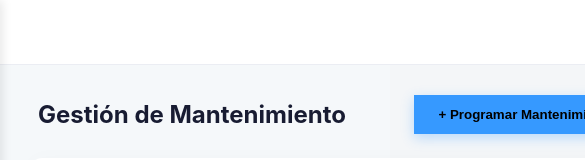
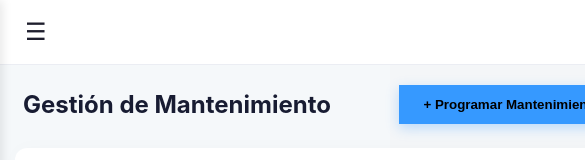
Before and after one commit to JaiderLopez/gestor_de_area, a React (Create React App) app in the folder frontend/: page /mantenimiento in a window 390 px wide. Shown: the top 160 px of the page, 585 px wide, since content can reach past the window. Built offline with nearby package versions, Linux system fonts and the light colour scheme; no server answers.

Commit message:
responsive mobile

```diff
--- a/frontend/src/components/common/Modal.css
+++ b/frontend/src/components/common/Modal.css
@@ -72,19 +72,23 @@ body .modal-container {
 
 /* Sizes */
 .modal-small {
-    width: 400px;
+    width: 95%;
+    max-width: 400px;
 }
 
 .modal-medium {
-    width: 600px;
+    width: 95%;
+    max-width: 600px;
 }
 
 .modal-large {
-    width: 900px;
+    width: 95%;
+    max-width: 900px;
 }
 
 .modal-xlarge {
-    width: 1100px;
+    width: 95%;
+    max-width: 1100px;
 }
 
 @keyframes fadeIn {
--- a/frontend/src/components/layout/Layout.css
+++ b/frontend/src/components/layout/Layout.css
@@ -35,17 +35,45 @@
     overflow-x: hidden;
 }
 
+.mobile-menu-btn {
+    display: none;
+    background: none;
+    border: none;
+    font-size: 1.5rem;
+    color: #1e1e2d;
+    cursor: pointer;
+    padding: 10px;
+}
+
+.sidebar-overlay {
+    position: fixed;
+    top: 0;
+    left: 0;
+    right: 0;
+    bottom: 0;
+    background-color: rgba(0, 0, 0, 0.5);
+    z-index: 999;
+}
+
 /* Responsive adjustments */
 @media (max-width: 992px) {
-    .sidebar {
-        transform: translateX(-100%);
+    .mobile-menu-btn {
+        display: block;
     }
 
     .main-content-wrapper {
-        margin-left: 0;
+        margin-left: 0 !important;
     }
 
-    .main-content-wrapper.sidebar-collapsed {
-        margin-left: 0;
+    .main-content {
+        padding: 20px 15px;
+    }
+
+    .top-bar {
+        padding: 0 15px;
+    }
+
+    .desktop-only {
+        display: none !important;
     }
 }
--- a/frontend/src/components/layout/Layout.js
+++ b/frontend/src/components/layout/Layout.js
@@ -5,9 +5,14 @@ import './Layout.css';
 
 const Layout = () => {
     const [isSidebarCollapsed, setIsSidebarCollapsed] = useState(false);
+    const [isMobileMenuOpen, setIsMobileMenuOpen] = useState(false);
 
     const toggleSidebar = () => {
         setIsSidebarCollapsed(!isSidebarCollapsed);
+    };
+
+    const toggleMobileMenu = () => {
+        setIsMobileMenuOpen(!isMobileMenuOpen);
     };
 
     return (
@@ -15,9 +20,17 @@ const Layout = () => {
             <Sidebar
                 isCollapsed={isSidebarCollapsed}
                 toggleSidebar={toggleSidebar}
+                isMobileOpen={isMobileMenuOpen}
+                closeMobileMenu={() => setIsMobileMenuOpen(false)}
             />
+            {isMobileMenuOpen && (
+                <div className="sidebar-overlay" onClick={() => setIsMobileMenuOpen(false)}></div>
+            )}
             <div className={`main-content-wrapper ${isSidebarCollapsed ? 'sidebar-collapsed' : ''}`}>
                 <header className="top-bar">
+                    <button className="mobile-menu-btn" onClick={toggleMobileMenu}>
+                        ☰
+                    </button>
                     <div className="search-bar">
                         {/* Placeholder for global search if needed */}
                     </div>
--- a/frontend/src/components/layout/Sidebar.css
+++ b/frontend/src/components/layout/Sidebar.css
@@ -13,6 +13,19 @@
   top: 0;
   z-index: 1000;
   overflow: hidden;
+}
+
+/* Mobile Sidebar Behavior */
+@media (max-width: 992px) {
+  .sidebar {
+    transform: translateX(-100%);
+    transition: transform 0.3s ease;
+  }
+
+  .sidebar.mobile-open {
+    transform: translateX(0);
+    box-shadow: 10px 0 30px rgba(0, 0, 0, 0.5);
+  }
 }
 
 .sidebar.collapsed {
--- a/frontend/src/components/layout/Sidebar.js
+++ b/frontend/src/components/layout/Sidebar.js
@@ -2,19 +2,19 @@ import React from 'react';
 import { NavLink } from 'react-router-dom';
 import './Sidebar.css';
 
-const Sidebar = ({ isCollapsed, toggleSidebar }) => {
+const Sidebar = ({ isCollapsed, toggleSidebar, isMobileOpen, closeMobileMenu }) => {
   return (
-    <div className={`sidebar ${isCollapsed ? 'collapsed' : ''}`}>
+    <div className={`sidebar ${isCollapsed ? 'collapsed' : ''} ${isMobileOpen ? 'mobile-open' : ''}`}>
       <div className="sidebar-header">
         {!isCollapsed && <h2>Gestor IT</h2>}
-        <button className="collapse-btn" onClick={toggleSidebar} title={isCollapsed ? "Expandir" : "Contraer"}>
+        <button className="collapse-btn desktop-only" onClick={toggleSidebar} title={isCollapsed ? "Expandir" : "Contraer"}>
           {isCollapsed ? '➡' : '⬅'}
         </button>
       </div>
       <nav className="sidebar-nav">
         <ul>
           <li>
-            <NavLink to="/" className={({ isActive }) => (isActive ? 'active' : '')} end title="Dashboard">
+            <NavLink to="/" onClick={closeMobileMenu} className={({ isActive }) => (isActive ? 'active' : '')} end title="Dashboard">
               <span className="icon">🏠</span>
               {!isCollapsed && <span className="link-text">Dashboard</span>}
             </NavLink>
@@ -23,25 +23,25 @@ const Sidebar = ({ isCollapsed, toggleSidebar }) => {
             {!isCollapsed ? 'Módulos' : '...'}
           </li>
           <li>
-            <NavLink to="/discos" className={({ isActive }) => (isActive ? 'active' : '')} title="Gestor de Discos">
+            <NavLink to="/discos" onClick={closeMobileMenu} className={({ isActive }) => (isActive ? 'active' : '')} title="Gestor de Discos">
               <span className="icon">💾</span>
               {!isCollapsed && <span className="link-text">Gestor de Discos</span>}
             </NavLink>
           </li>
           <li>
-            <NavLink to="/inventario" className={({ isActive }) => (isActive ? 'active' : '')} title="Inventario">
+            <NavLink to="/inventario" onClick={closeMobileMenu} className={({ isActive }) => (isActive ? 'active' : '')} title="Inventario">
               <span className="icon">🖥️</span>
               {!isCollapsed && <span className="link-text">Inventario</span>}
             </NavLink>
           </li>
           <li>
-            <NavLink to="/reportes" className={({ isActive }) => (isActive ? 'active' : '')} title="Reportes">
+            <NavLink to="/reportes" onClick={closeMobileMenu} className={({ isActive }) => (isActive ? 'active' : '')} title="Reportes">
               <span className="icon">📊</span>
               {!isCollapsed && <span className="link-text">Reportes</span>}
             </NavLink>
           </li>
           <li>
-            <NavLink to="/mantenimiento" className={({ isActive }) => (isActive ? 'active' : '')} title="Mantenimiento">
+            <NavLink to="/mantenimiento" onClick={closeMobileMenu} className={({ isActive }) => (isActive ? 'active' : '')} title="Mantenimiento">
               <span className="icon">🛠️</span>
               {!isCollapsed && <span className="link-text">Mantenimiento</span>}
             </NavLink>
--- a/frontend/src/modules/discos/Discos.css
+++ b/frontend/src/modules/discos/Discos.css
@@ -50,6 +50,12 @@ body {
 .form-columns {
   display: flex;
   gap: 24px;
+}
+
+@media (max-width: 768px) {
+  .form-columns {
+    flex-direction: column;
+  }
 }
 
 .form-column-left {
--- a/frontend/src/modules/inventario/Inventario.css
+++ b/frontend/src/modules/inventario/Inventario.css
@@ -121,6 +121,17 @@
     gap: 24px;
     /* More spacing */
     margin-bottom: 20px;
+}
+
+@media (max-width: 600px) {
+    .form-grid {
+        grid-template-columns: 1fr;
+        gap: 15px;
+    }
+
+    .full-width {
+        grid-column: span 1;
+    }
 }
 
 .full-width {
```
